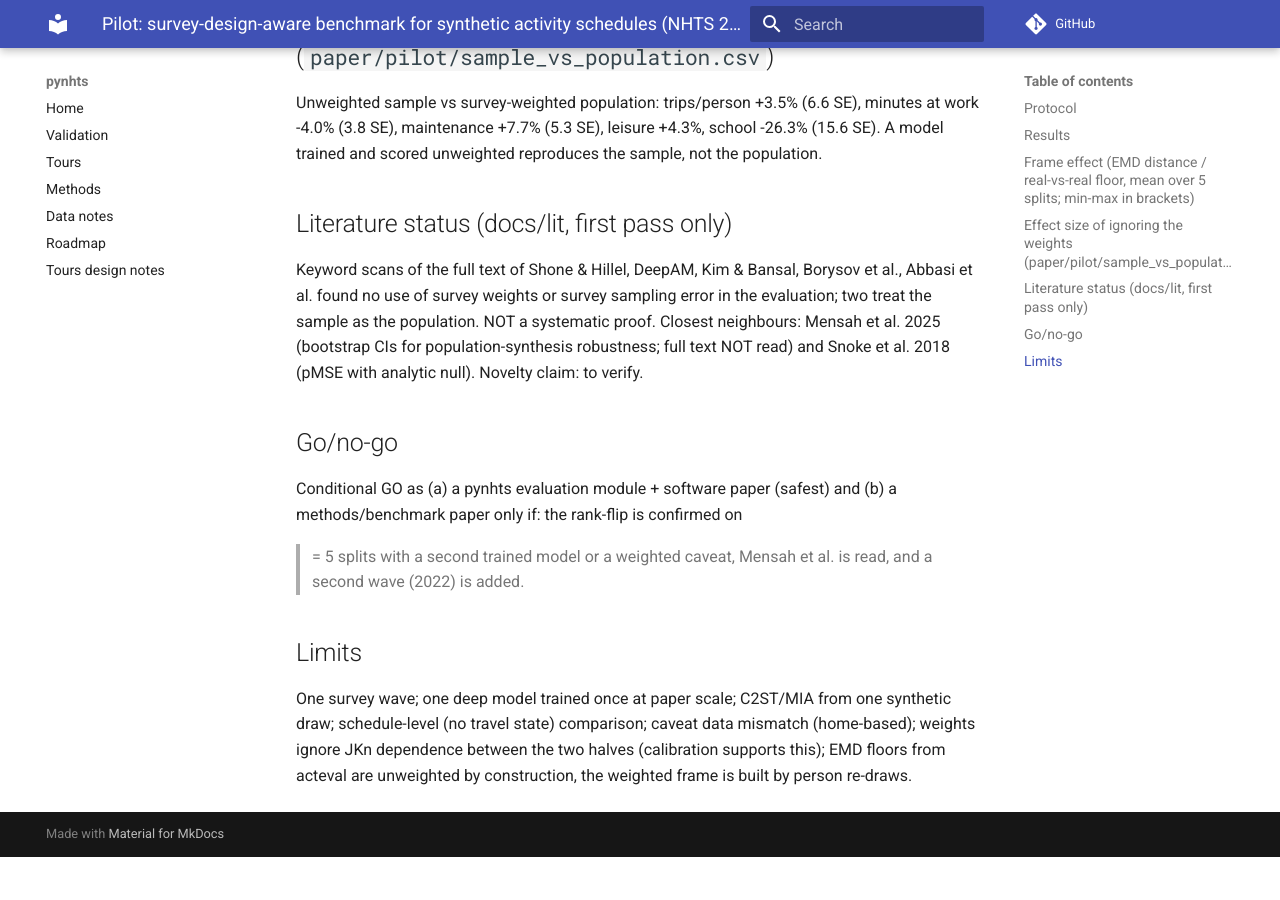
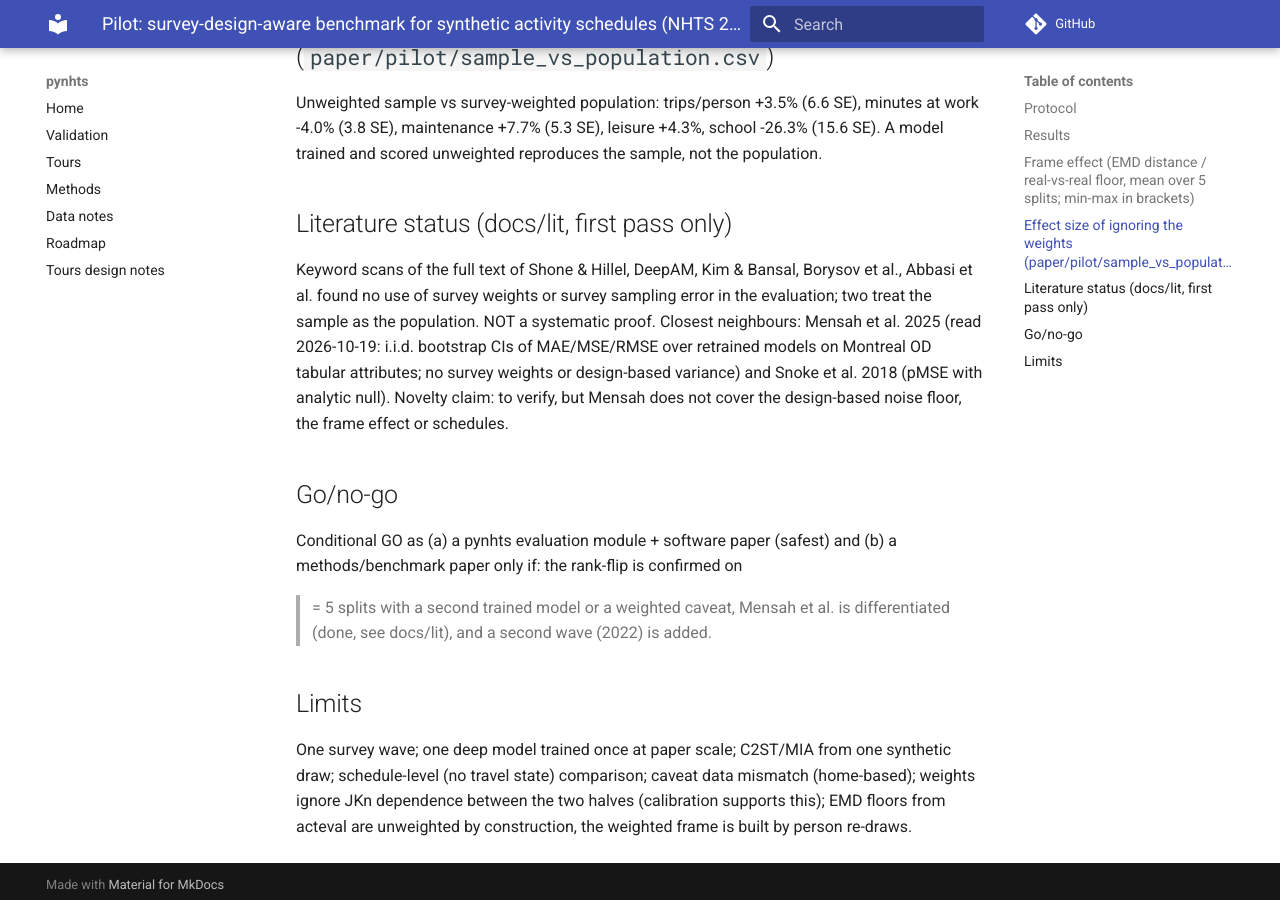
Before and after one commit to sabernaseralavi-60/pynhts, an MkDocs documentation site: the page built from docs/pilot_bench_notes.md, in a window 1280 px wide and 900 px high, scrolled down 1825 px. Built offline with MkDocs 1.6.1 and Material for MkDocs 9.7.7, drawn with Linux system fonts in a browser that asks for light colours; comment, search, counter and statistics services are not loaded; before the commit the page ends 2682 px from its top, so only the background shows below that.

Commit message:
Literature: read Mensah et al. 2025 and differentiate it from the design-based benchmark
Full-text scan: i.i.d. bootstrap of records for model-retraining CIs (MAE/MSE/RMSE) on Montreal OD
tabular attributes; no survey weights or design-based variance. Evidence matrix, findings, notes updated.

Co-Authored-By: Claude Sonnet 5.5 <noreply@anthropic.com>

```diff
--- a/docs/lit/refs.bib
+++ b/docs/lit/refs.bib
@@ -39,7 +39,7 @@
   title = {Robustness Analysis of Deep Learning Models for Population Synthesis},
   journal = {Transportation Research Procedia},
   volume = {82}, pages = {3790--3806}, year = {2025}, doi = {10.1016/j.trpro.2024.12.016},
-  note = {Registered with Crossref; full text not read}
+  note = {Registered with Crossref; full text read 2026-10-19}
 }
 @article{kapp2024,
   author = {Kapp, Alexandra and Hansmeyer, Julia and Mihaljevi{\'c}, Helena},
--- a/docs/pilot_bench_notes.md
+++ b/docs/pilot_bench_notes.md
@@ -41,12 +41,11 @@ leisure +4.3%, school -26.3% (15.6 SE). A model trained and scored unweighted re
 
 ## Literature status (docs/lit, first pass only)
 Keyword scans of the full text of Shone & Hillel, DeepAM, Kim & Bansal, Borysov et al., Abbasi et al. found no use of survey weights or survey
-sampling error in the evaluation; two treat the sample as the population. NOT a systematic proof. Closest neighbours: Mensah et al. 2025
-(bootstrap CIs for population-synthesis robustness; full text NOT read) and Snoke et al. 2018 (pMSE with analytic null). Novelty claim: to verify.
+sampling error in the evaluation; two treat the sample as the population. NOT a systematic proof. Closest neighbours: Mensah et al. 2025 (read 2026-10-19: i.i.d. bootstrap CIs of MAE/MSE/RMSE over retrained models on Montreal OD tabular attributes; no survey weights or design-based variance) and Snoke et al. 2018 (pMSE with analytic null). Novelty claim: to verify, but Mensah does not cover the design-based noise floor, the frame effect or schedules.
 
 ## Go/no-go
 Conditional GO as (a) a pynhts evaluation module + software paper (safest) and (b) a methods/benchmark paper only if: the rank-flip is confirmed on
->= 5 splits with a second trained model or a weighted caveat, Mensah et al. is read, and a second wave (2022) is added.
+>= 5 splits with a second trained model or a weighted caveat, Mensah et al. is differentiated (done, see docs/lit), and a second wave (2022) is added.
 
 ## Limits
 One survey wave; one deep model trained once at paper scale; C2ST/MIA from one synthetic draw; schedule-level (no travel state) comparison;
```
Also changed, not shown: docs/lit/matrix_findings.md (+1 -1 lines), docs/lit/unverified_leads.md (+1 -1 lines).
